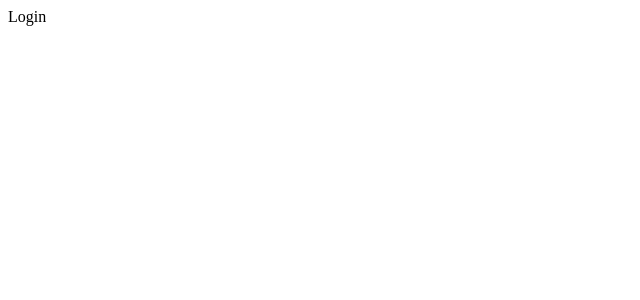
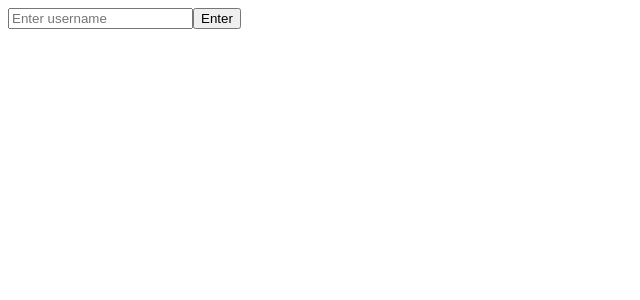
Before and after one commit to jacokyle01/type-wars, a React (Vite) app in the folder frontend/: page / in a window 1280 px wide. Shown: the top 300 px of the page, without its empty margins (0-640 px from the left). Built offline with nearby package versions, Linux system fonts and the light colour scheme.

Commit message:
implement simple login + transition to play view

```diff
--- a/frontend/src/App.tsx
+++ b/frontend/src/App.tsx
@@ -1,11 +1,13 @@
 import { useState } from 'react';
 import { View } from './types/types';
 import { Login } from './components/Login';
+import { Play } from './components/Play';
 
 const App = () => {
   const [view, setView] = useState<View>('login');
+  const [name, setName] = useState('');
 
-  return view == 'login' ? <Login></Login> : <></>;
+  return view == 'login' ? <Login setName={setName} setView={setView}></Login> : <Play name={name}></Play>;
 };
 
 export default App;
--- a/frontend/src/components/Login.tsx
+++ b/frontend/src/components/Login.tsx
@@ -1,4 +1,29 @@
-export const Login = () => {
-  return <>Login</>
+import { useState } from 'react';
+import { View } from '../types/types';
 
+interface FormProps {
+  setName: (name: string) => void
+  setView: (view: View) => void
+
+}
+
+export const Login: React.FC<FormProps> = ({setName ,setView}) => {
+  const [userInput, setUserInput] = useState('');
+
+  const handleChange = (e: React.FormEvent<HTMLInputElement>) => {
+    setUserInput(e.currentTarget.value);
+  };
+
+  const handleSubmit = (e: React.FormEvent<HTMLFormElement>) => {
+    e.preventDefault();
+    setName(userInput);
+    setView('play');
+  };
+
+  return (
+    <form onSubmit={handleSubmit}>
+      <input value={userInput} onChange={handleChange} type="text" placeholder="Enter username" />
+      <button>Enter</button>
+    </form>
+  );
 };
--- /dev/null
+++ b/frontend/src/components/Play.tsx
@@ -0,0 +1,10 @@
+interface PlayProps {
+  name: string
+}
+
+export const Play: React.FC<PlayProps> = ({name}) => {
+
+  return (
+    <h1>Hello {name}</h1>
+  );
+};
```
